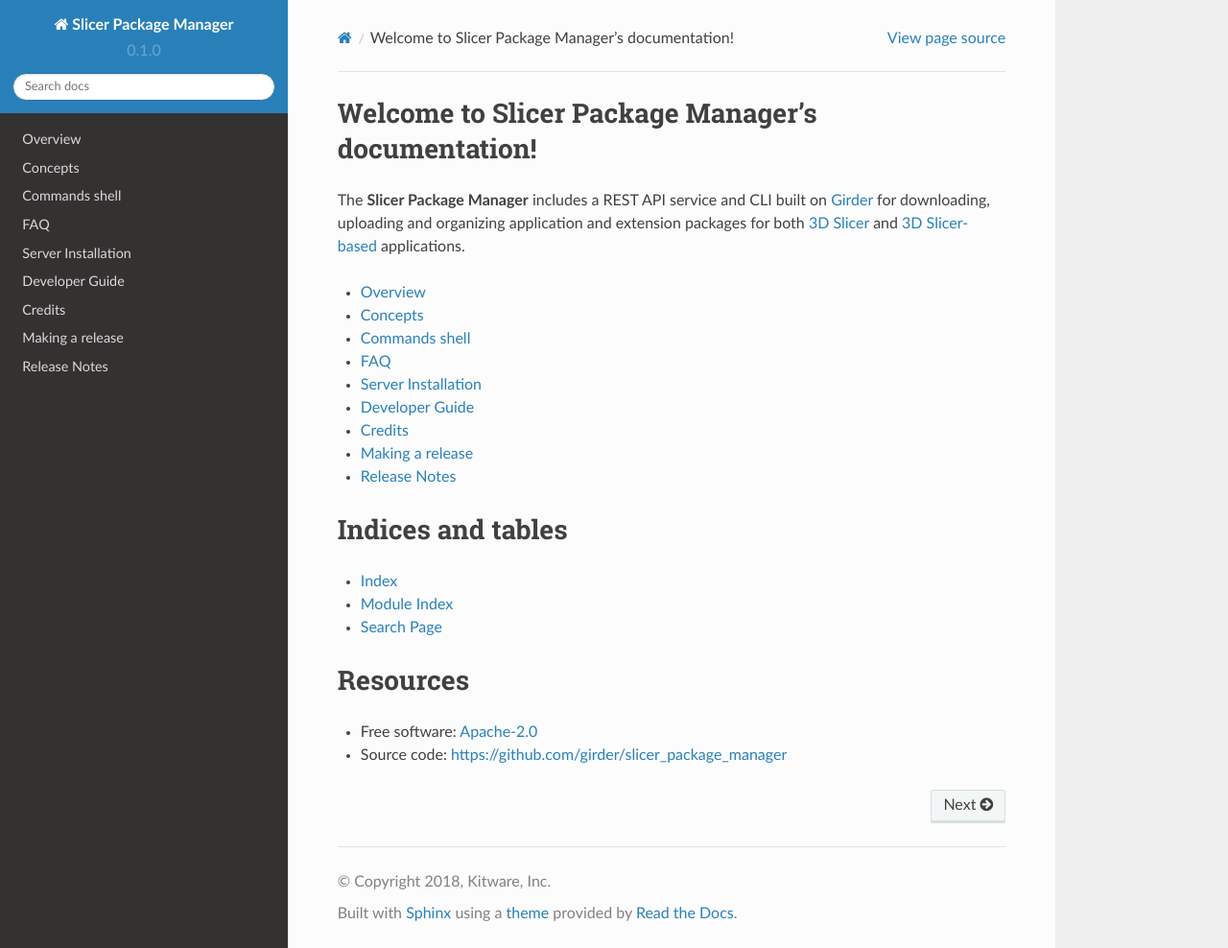
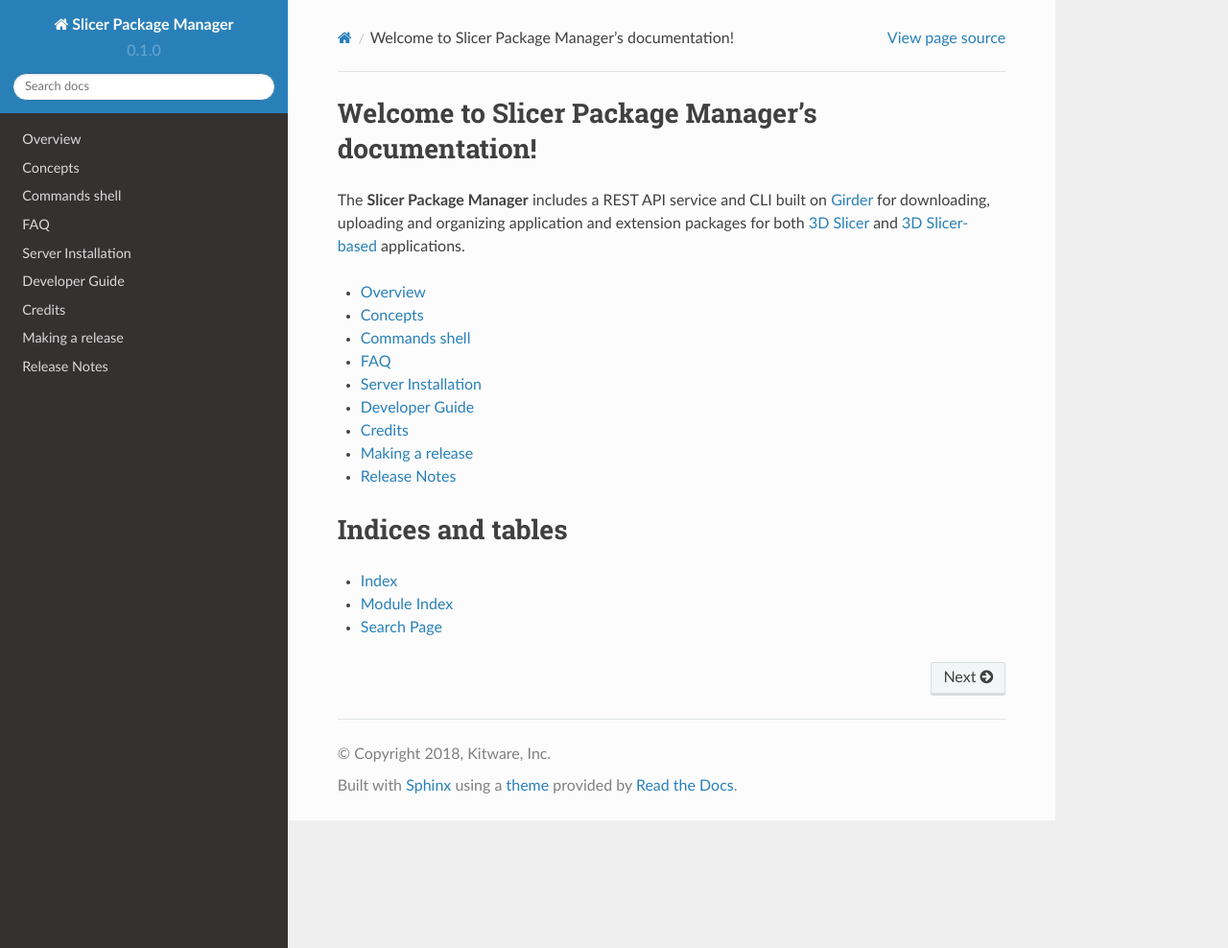
Before and after one commit to girder/slicer_package_manager, a Sphinx documentation site: the page built from docs/index.rst, in a window 1280 px wide and 988 px high. Shown: the whole window at 96% size. Built offline with Sphinx 7.4.7 and the Read the Docs theme 2.0.0, drawn with Linux system fonts in a browser that asks for light colours.

Commit message:
Docs: Move details about license and source code location into overview

```diff
--- a/docs/index.rst
+++ b/docs/index.rst
@@ -32,12 +32,3 @@
 * :ref:`genindex`
 * :ref:`modindex`
 * :ref:`search`
-
-
-Resources
-=========
-
-* Free software: Apache-2.0_
-* Source code: https://github.com/girder/slicer_package_manager
-
-.. _Apache-2.0: https://www.apache.org/licenses/LICENSE-2.0
--- a/docs/overview.rst
+++ b/docs/overview.rst
@@ -9,6 +9,9 @@
 .. _Girder: https://github.com/girder/girder
 .. _3D Slicer: https://slicer.org
 .. _3D Slicer-based: https://github.com/KitwareMedical/SlicerCustomAppTemplate
+
+This software is licensed under the terms of the `Apache Licence Version 2.0 <https://github.com/girder/slicer_package_manager/blob/master/LICENSE>`_
+and the source code is available at https://github.com/girder/slicer_package_manager.
 
 In a nutshell:
 
```
